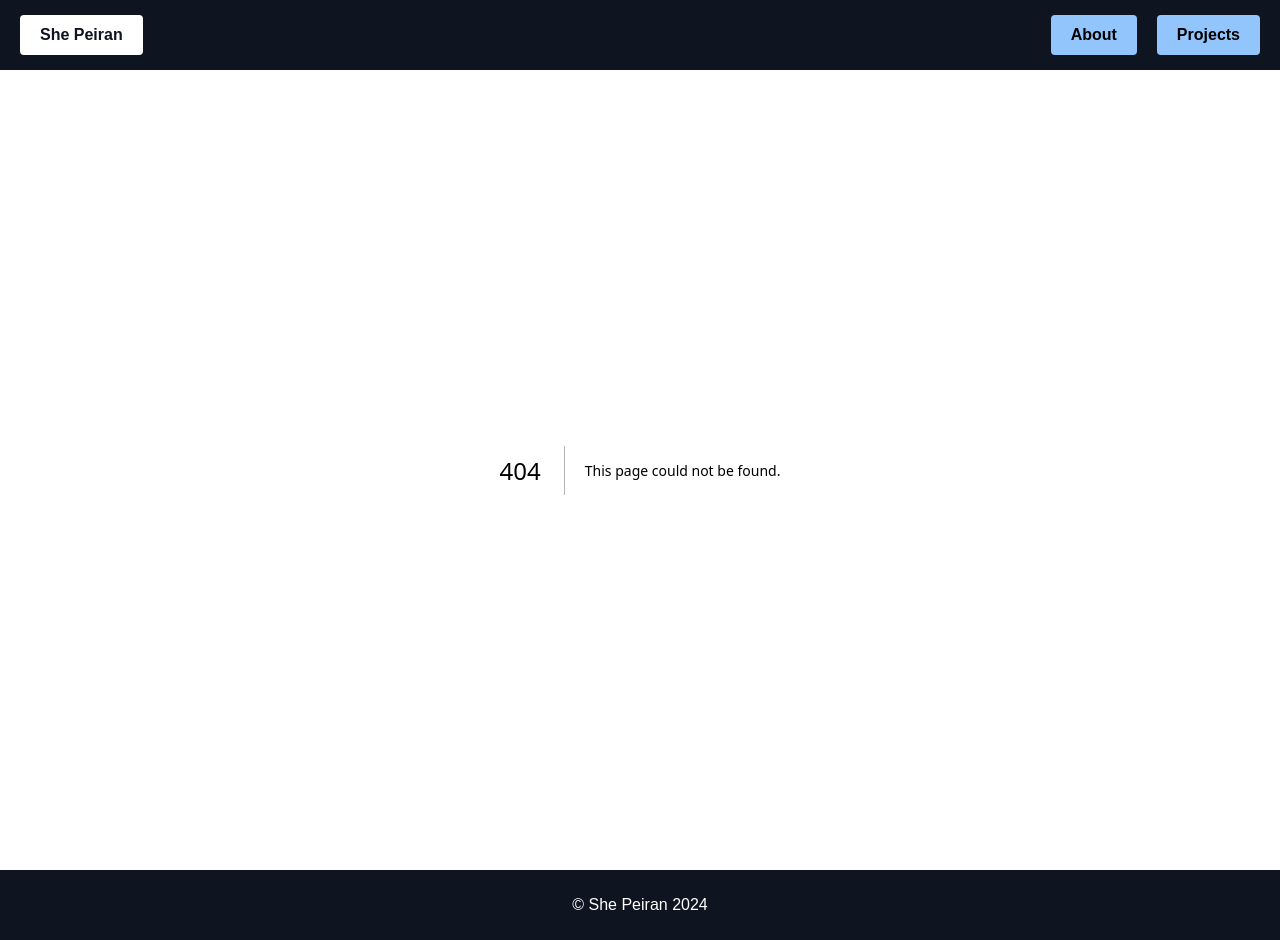
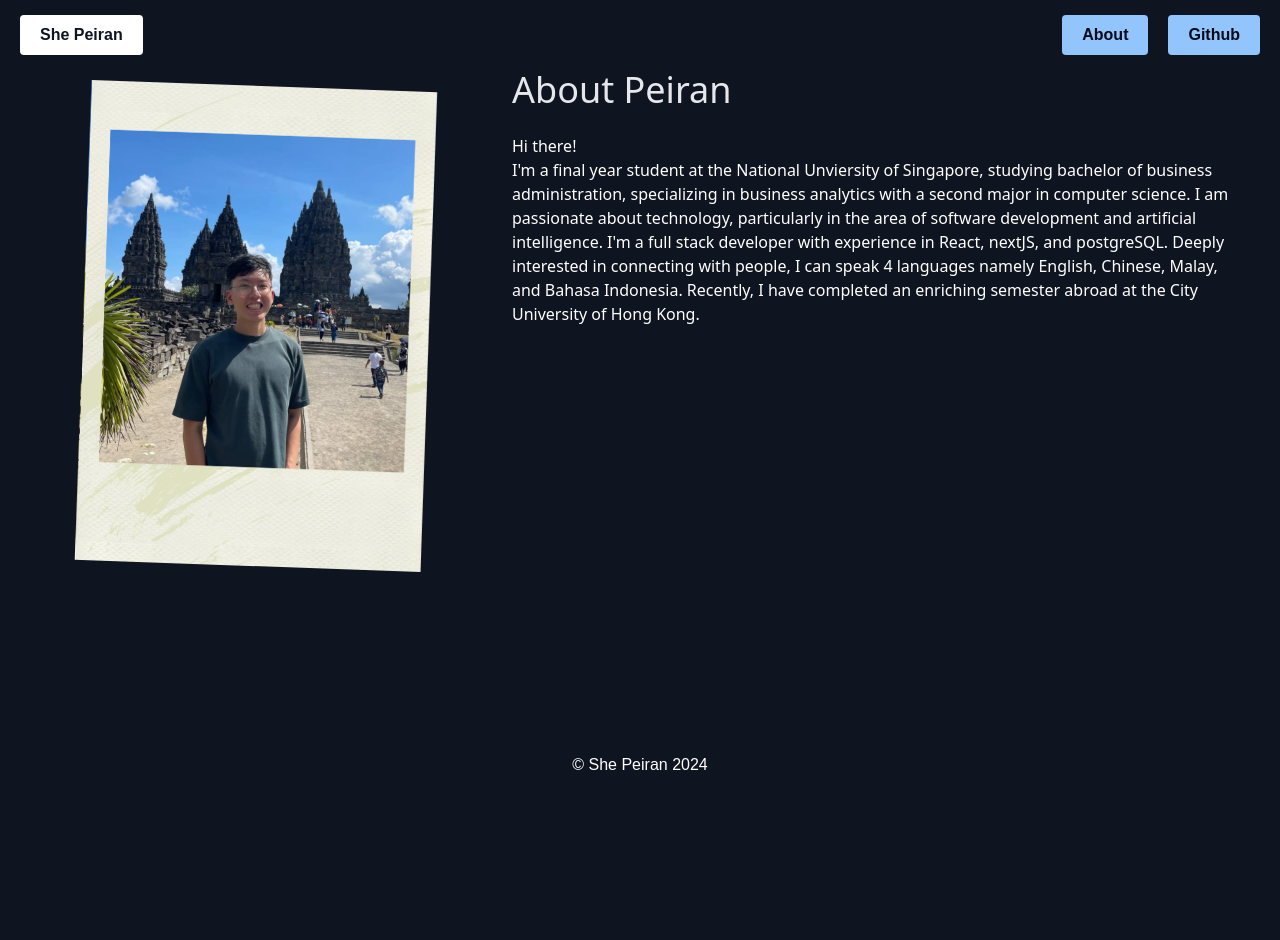
Before and after one commit to s-peiran/landing-page, a Next.js app: page /about in a window 1280 px wide. Before the commit this address had no page. After the commit the page ends 800 px from the top, so only its background shows below. Built offline with nearby package versions, Linux system fonts and the light colour scheme.

Commit message:
Add about page

```diff
--- a/package.json
+++ b/package.json
@@ -3,7 +3,7 @@
   "version": "0.1.0",
   "private": true,
   "scripts": {
-    "dev": "next dev --turbopack",
+    "dev": "PORT=4000 next dev --turbopack",
     "build": "next build",
     "start": "next start",
     "lint": "next lint"
@@ -12,6 +12,7 @@
     "@radix-ui/react-separator": "^1.1.0",
     "class-variance-authority": "^0.7.0",
     "clsx": "^2.1.1",
+    "gsap": "^3.12.5",
     "lucide-react": "^0.456.0",
     "next": "15.0.1",
     "react": "^18.3.1",
--- /dev/null
+++ b/src/app/about/page.tsx
@@ -0,0 +1,53 @@
+"use client";
+
+import { useEffect, useRef } from "react";
+import { gsap } from "gsap";
+
+export default function About() {
+	const imageRef = useRef(null);
+
+	useEffect(() => {
+		gsap.set(imageRef.current, { rotate: 2 });
+	}, []);
+
+	const handleMouseEnter = () => {
+		gsap.to(imageRef.current, { rotate: 0, duration: 0.5 });
+	};
+
+	const handleMouseLeave = () => {
+		gsap.to(imageRef.current, { rotate: 2, duration: 0.5 });
+	};
+
+	return (
+		<div className="flex max-sm:flex-col">
+			<div
+				className="flex flex-1 p-4 justify-center"
+				onMouseEnter={handleMouseEnter}
+				onMouseLeave={handleMouseLeave}
+			>
+				<img
+					ref={imageRef}
+					className="h-[60vh]"
+					src="prambanan.png"
+					alt="profile"
+				/>
+			</div>
+			<div className="md:max-w-[60%] md:pr-10 max-sm:p-6">
+				<h1 className="text-4xl font-sans text-gray-200">About Peiran</h1>
+				&nbsp;
+				<p className="text-white font-sans">
+					Hi there! <br /> I'm a final year student at the National Unviersity
+					of Singapore, studying bachelor of business administration,
+					specializing in business analytics with a second major in computer
+					science. I am passionate about technology, particularly in the area of
+					software development and artificial intelligence. I'm a full stack
+					developer with experience in React, nextJS, and postgreSQL. Deeply
+					interested in connecting with people, I can speak 4 languages namely
+					English, Chinese, Malay, and Bahasa Indonesia. Recently, I have
+					completed an enriching semester abroad at the City University of Hong
+					Kong.
+				</p>
+			</div>
+		</div>
+	);
+}
--- a/src/app/layout.tsx
+++ b/src/app/layout.tsx
@@ -3,6 +3,7 @@ import localFont from "next/font/local";
 import "./globals.css";
 import { Header } from "@/components/header";
 import { Footer } from "@/components/footer";
+import { twMerge } from "tailwind-merge";
 
 const geistSans = localFont({
 	src: "./fonts/GeistVF.woff",
@@ -28,10 +29,13 @@ export default function RootLayout({
 	return (
 		<html lang="en">
 			<body
-				className={`${geistSans.variable} ${geistMono.variable} antialiased`}
+				className={twMerge(
+					`${geistSans.variable} ${geistMono.variable} antialiased`,
+					"flex flex-col bg-[#0F1421] min-h-dvh",
+				)}
 			>
 				<Header />
-				{children}
+				<main className="flex-grow">{children}</main>
 				<Footer />
 			</body>
 		</html>
--- a/src/app/page.tsx
+++ b/src/app/page.tsx
@@ -5,7 +5,7 @@ import { WorkExp } from "@/components/work-exp";
 
 export default function Home() {
 	return (
-		<main className="bg-[#0F1421]  min-h-screen flex-col flex-1">
+		<main className="flex-col flex-1">
 			<div className="flex max-sm:flex-col h-full pt-36 pb-36">
 				<div className="flex flex-1 flex-col w-full h-full justify-center items-center pl-5">
 					<div className="flex flex-col gap-y-10">
@@ -50,7 +50,7 @@ export default function Home() {
 			</div>
 
 			<Separator className="mx-auto w-[80vw] my-4" />
-			<h1 className="text-6xl md:ml-40 ml-8 mt-36 pb-4 text-gray-100">
+			<h1 className="text-5xl md:ml-40 ml-8 md:mt-36 mt-16 pb-4 text-gray-100">
 				Experience
 			</h1>
 			<div className="flex flex-col gap-6">
--- a/src/components/header.tsx
+++ b/src/components/header.tsx
@@ -18,12 +18,21 @@ export const Header = () => {
 				She Peiran
 			</nav>
 			<nav className="ml-auto flex justify-between gap-x-5 pr-5">
-				<ul className="px-5 py-2 bg-blue-300 rounded-sm cursor-pointer font-semibold">
+				<ul
+					onClick={() => router.push("/about")}
+					onKeyDown={() => null}
+					className="px-5 py-2 bg-blue-300 rounded-sm cursor-pointer font-semibold"
+				>
 					About
 				</ul>
-				<ul className="px-5 py-2 bg-blue-300 rounded-sm cursor-pointer font-semibold">
-					Projects
-				</ul>
+				<a
+					href="https://github.com/s-peiran"
+					className="px-5 py-2 bg-blue-300 rounded-sm cursor-pointer font-semibold"
+					target="_blank"
+					rel="noopener noreferrer"
+				>
+					Github
+				</a>
 			</nav>
 		</header>
 	);
--- a/src/components/work-exp.tsx
+++ b/src/components/work-exp.tsx
@@ -1,4 +1,5 @@
 import { Icons } from "@shadcn/icons";
+import { useScreenSize } from "@/app/hooks/use-screen-size";
 
 type TProps = {
 	company: string;
@@ -9,11 +10,67 @@ type TProps = {
 	description: string[];
 };
 export const WorkExp = (props: TProps) => {
-	console.log(props.source);
+	const { isMobile } = useScreenSize();
+	if (isMobile) {
 		return (
-		<div className="flex-col w-[80vw] mx-auto mt-4 text-gray-100">
-			<div className="flex max-sm:flex-col">
-				<div className="flex-row flex gap-5">
+			<main className="flex flex-col w-[80vw] mx-auto mt-4 text-gray-100">
+				<div className="flex">
+					<div className="flex">
+						{props.company === "Pints.AI" ? (
+							<div className="pr-4 pl-3">
+								<Icons.PintsAI width="70" height="70" />
+							</div>
+						) : (
+							<img
+								className="h-24 w-24"
+								src={props.source}
+								alt={props.company}
+							/>
+						)}
+					</div>
+					<div>
+						<div className="flex-col w-full">
+							<div className="flex-col">
+								<h1 className="text-2xl">{props.company}</h1>
+								<h1 className="ml-auto text-xl text-gray-400">
+									{props.position}
+								</h1>
+							</div>
+							<div className="ml-auto text-xl text-gray-400">
+								{props.period}
+							</div>
+						</div>
+					</div>
+				</div>
+				{props.prototype && (
+					<div className="flex-col gap-2">
+						&nbsp;
+						<h1 className="text-xl font-semibold">{props.prototype.title}</h1>
+						<a
+							href={props.prototype?.link}
+							className="text-xl text-gray-400"
+							target="_blank"
+							rel="noreferrer"
+						>
+							{props.prototype.link}
+						</a>
+					</div>
+				)}
+				<div className="flex">
+					<div>
+						<ul className="pt-4 pl-5 list-disc">
+							{props.description.map((desc) => (
+								<li key={desc}>{desc}</li>
+							))}
+						</ul>
+					</div>
+				</div>
+			</main>
+		);
+	}
+	return (
+		<div className="flex w-[80vw] mx-auto mt-4 text-gray-100">
+			<div className="flex">
 				{props.company === "Pints.AI" ? (
 					<div className="pr-4">
 						<Icons.PintsAI />
@@ -21,7 +78,10 @@ export const WorkExp = (props: TProps) => {
 				) : (
 					<img className="h-32 w-32" src={props.source} alt={props.company} />
 				)}
-
+			</div>
+			<div>
+				<div className="flex w-full">
+					<div className="flex-row flex gap-5">
 						<div className="flex-col">
 							<h1 className="text-4xl">{props.company}</h1>
 							<h1 className="ml-auto text-2xl">{props.position}</h1>
@@ -30,10 +90,9 @@ export const WorkExp = (props: TProps) => {
 					<div className="ml-auto text-2xl">{props.period}</div>
 				</div>
 				<div className="flex">
-				<div className="w-36" />
 					<div>
 						{props.prototype && (
-						<div className="flex max-sm:flex-col max-sm:pt-2 gap-2">
+							<div className="flex gap-2">
 								<h1 className="text-2xl font-semibold">
 									{props.prototype.title}
 								</h1>
@@ -56,5 +115,6 @@ export const WorkExp = (props: TProps) => {
 					</div>
 				</div>
 			</div>
+		</div>
 	);
 };
```
Also changed, not shown: public/prambanan.png (added), 1 other file (tests, documents, lock files or other folders). Lines whose indentation alone changed are shown as unchanged.
